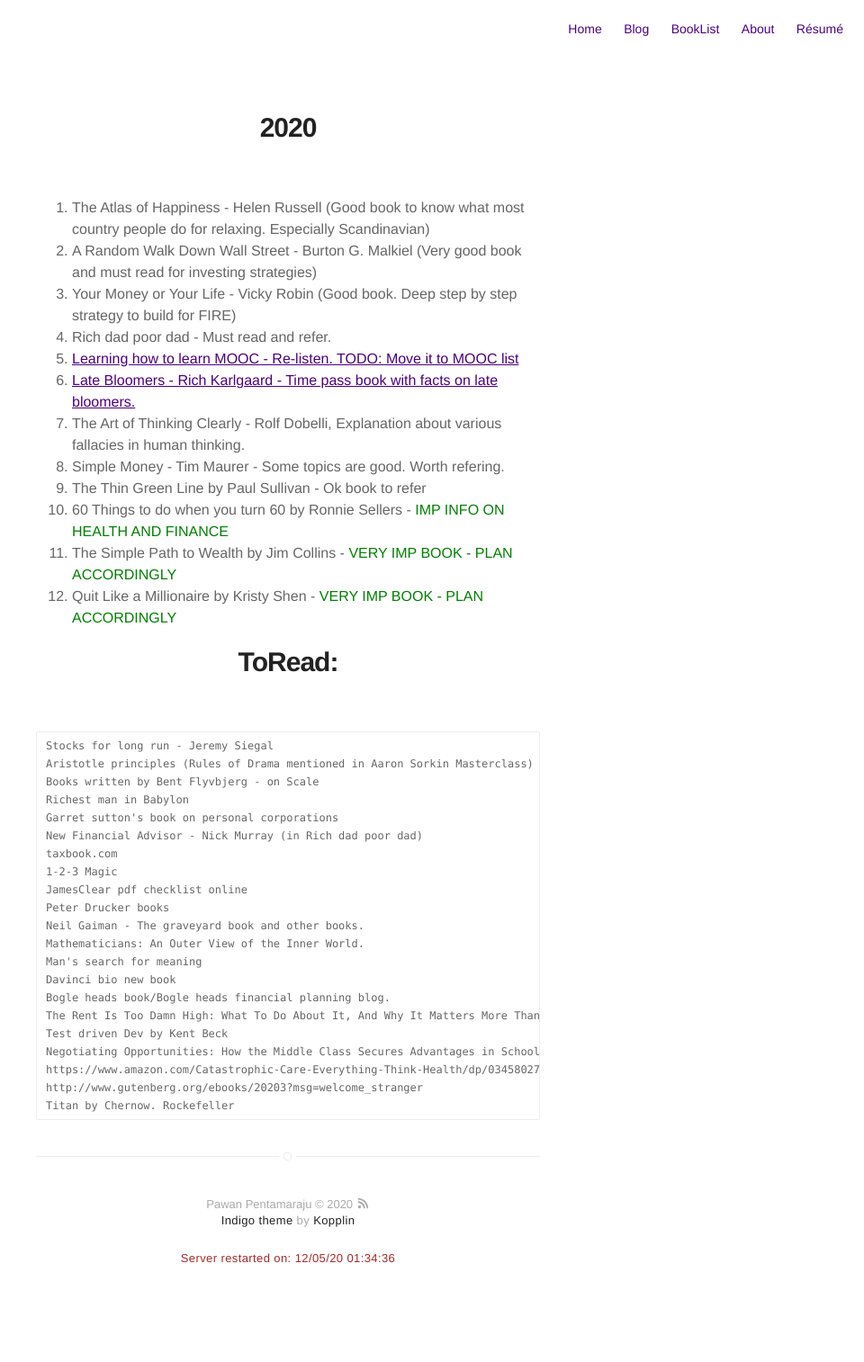
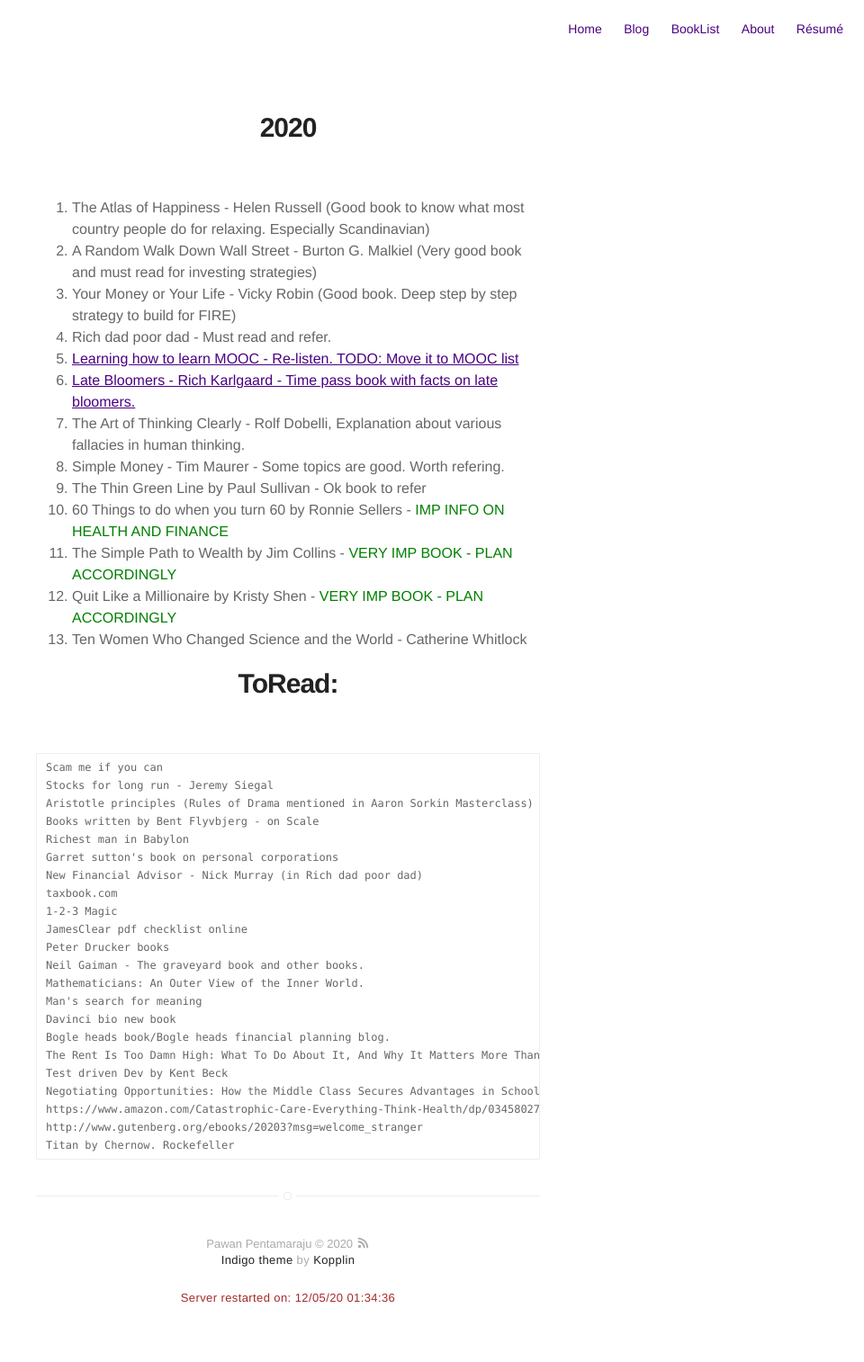
Before and after one commit to pawanpe/pawanpe.github.io, a Jekyll site: the page built from booklist/2020/books.markdown, in a window 1280 px wide. Shown: the whole page at 90% size, without its empty margins (320-1280 px from the left). Built offline with Jekyll 4.4.1, drawn with Linux system fonts in a browser that asks for light colours; before the commit the page ends 1470 px from its top, so only the background shows below that.

Commit message:
Update books for dec 2020

```diff
--- a/booklist/2020/books.markdown
+++ b/booklist/2020/books.markdown
@@ -17,10 +17,12 @@ layout: page
 10. 60 Things to do when you turn 60 by Ronnie Sellers - <b style="color: green"> IMP INFO ON HEALTH AND FINANCE</b>
 11. The Simple Path to Wealth by Jim Collins - <b style="color: green"> VERY IMP BOOK - PLAN ACCORDINGLY</b>
 12. Quit Like a Millionaire by Kristy Shen - <b style="color: green"> VERY IMP BOOK - PLAN ACCORDINGLY</b>
+13. Ten Women Who Changed Science and the World - Catherine Whitlock
 
 
 # ToRead:
 
+    Scam me if you can
     Stocks for long run - Jeremy Siegal
     Aristotle principles (Rules of Drama mentioned in Aaron Sorkin Masterclass)
     Books written by Bent Flyvbjerg - on Scale
```
